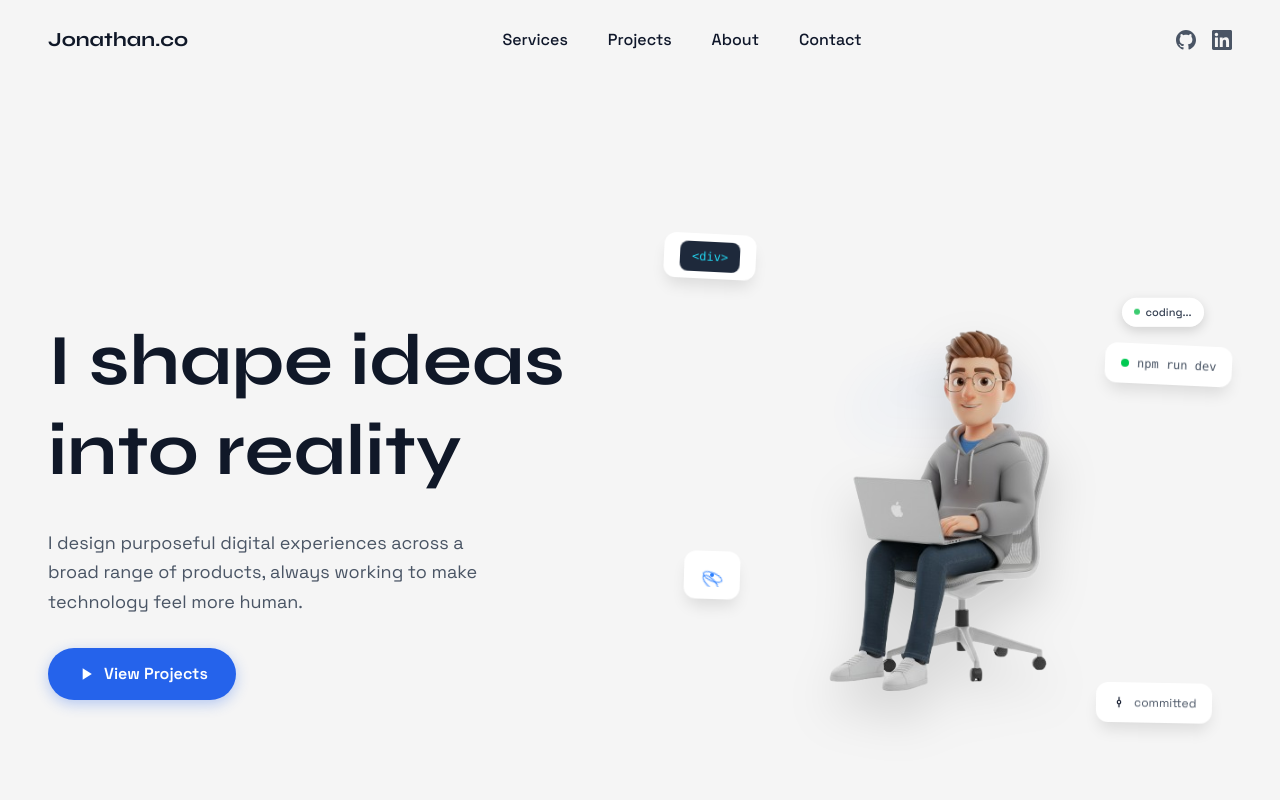
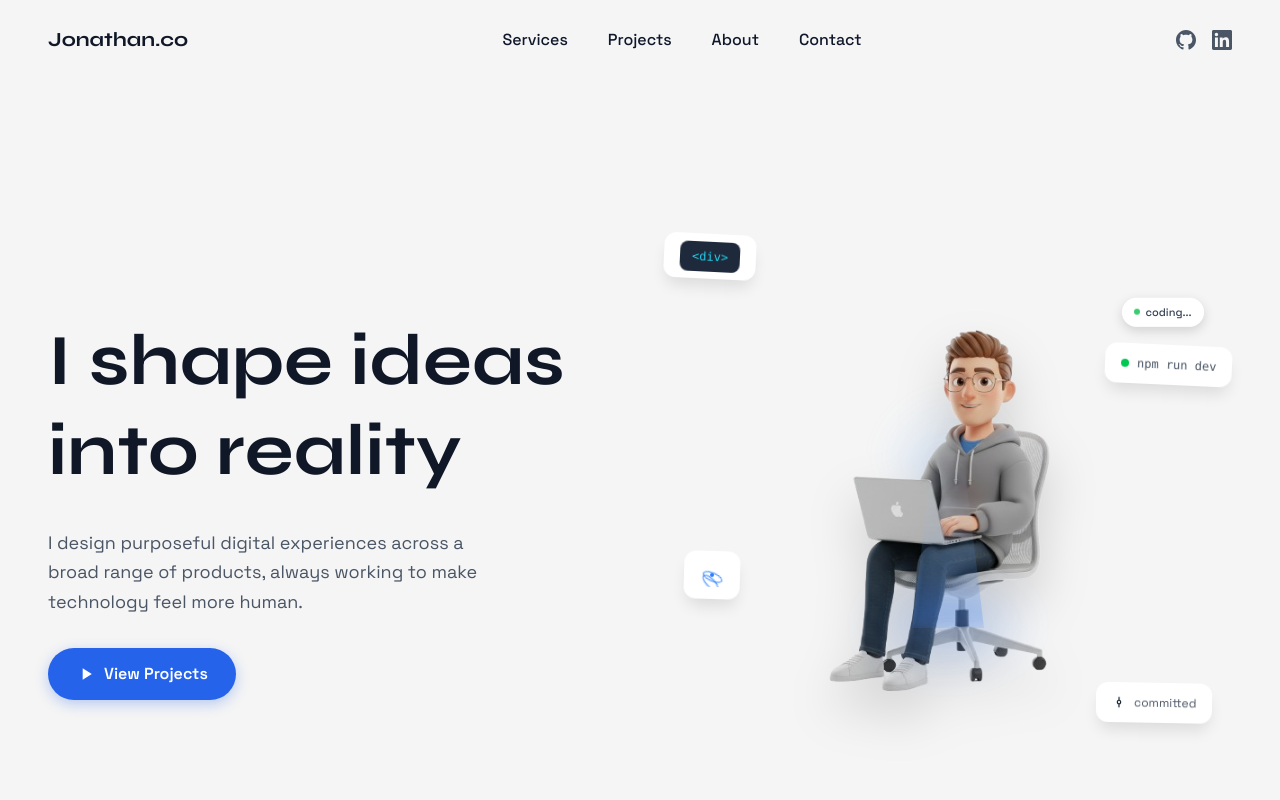
Before and after one commit to jonathanboda/JONA, a Next.js app: page / in a window 1280 px wide. Shown: the top 800 px of the page. Built offline with nearby package versions, Linux system fonts and the light colour scheme.

Commit message:
Add realistic screen glow and light rays for character looking at laptop

```diff
--- a/src/app/globals.css
+++ b/src/app/globals.css
@@ -371,14 +371,12 @@ body {
 
 @keyframes screen-glow {
   0%, 100% {
-    box-shadow: 0 0 20px rgba(59, 130, 246, 0.3),
-                0 0 40px rgba(59, 130, 246, 0.2),
-                0 0 60px rgba(59, 130, 246, 0.1);
+    opacity: 0.7;
+    transform: translateX(-50%) scale(1);
   }
   50% {
-    box-shadow: 0 0 30px rgba(59, 130, 246, 0.5),
-                0 0 60px rgba(59, 130, 246, 0.3),
-                0 0 90px rgba(59, 130, 246, 0.15);
+    opacity: 1;
+    transform: translateX(-50%) scale(1.05);
   }
 }
 
@@ -406,8 +404,8 @@ body {
 }
 
 @keyframes face-glow {
-  0%, 100% { opacity: 0.3; }
-  50% { opacity: 0.5; }
+  0%, 100% { opacity: 0.4; }
+  50% { opacity: 0.7; }
 }
 
 @keyframes mouse-move {
@@ -484,13 +482,14 @@ body {
 
 .face-reflection {
   position: absolute;
-  background: linear-gradient(180deg,
-    rgba(59, 130, 246, 0.15) 0%,
-    transparent 100%
+  background: radial-gradient(ellipse at center bottom,
+    rgba(59, 130, 246, 0.35) 0%,
+    rgba(147, 197, 253, 0.2) 40%,
+    transparent 70%
   );
   border-radius: 50%;
-  filter: blur(20px);
-  animation: face-glow 3s ease-in-out infinite;
+  filter: blur(15px);
+  animation: face-glow 2.5s ease-in-out infinite;
   pointer-events: none;
 }
 
--- a/src/app/page.tsx
+++ b/src/app/page.tsx
@@ -396,15 +396,48 @@ function HeroSection() {
 
           {/* Right - 3D Character Working on Laptop */}
           <div className="relative h-[500px] lg:h-[600px] animate-fade-in-up delay-200">
-            {/* Screen glow reflection on face - positioned above character */}
+            {/* Laptop screen glow - light source from laptop */}
+            <div
+              className="absolute"
+              style={{
+                bottom: "22%",
+                left: "50%",
+                transform: "translateX(-50%)",
+                width: "180px",
+                height: "100px",
+                background: "radial-gradient(ellipse at center, rgba(59, 130, 246, 0.4) 0%, rgba(59, 130, 246, 0.2) 40%, transparent 70%)",
+                filter: "blur(20px)",
+                animation: "screen-glow 3s ease-in-out infinite",
+                zIndex: 5,
+              }}
+            />
+
+            {/* Light rays from screen to face */}
+            <div
+              className="absolute"
+              style={{
+                bottom: "30%",
+                left: "50%",
+                transform: "translateX(-50%)",
+                width: "120px",
+                height: "200px",
+                background: "linear-gradient(to top, rgba(59, 130, 246, 0.3) 0%, rgba(147, 197, 253, 0.1) 50%, transparent 100%)",
+                clipPath: "polygon(20% 100%, 80% 100%, 60% 0%, 40% 0%)",
+                filter: "blur(8px)",
+                animation: "pulse-soft 2s ease-in-out infinite",
+                zIndex: 4,
+              }}
+            />
+
+            {/* Face illumination from screen */}
             <div
               className="face-reflection"
               style={{
-                top: "25%",
+                top: "30%",
                 left: "50%",
                 transform: "translateX(-50%)",
-                width: "200px",
-                height: "120px",
+                width: "150px",
+                height: "100px",
               }}
             />
 
```
